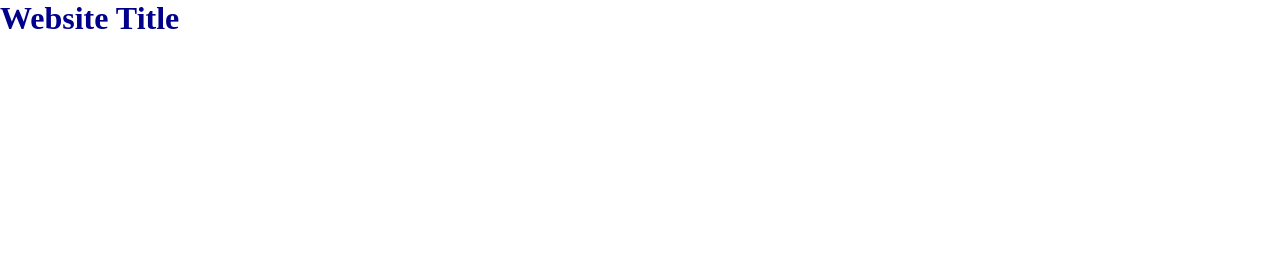
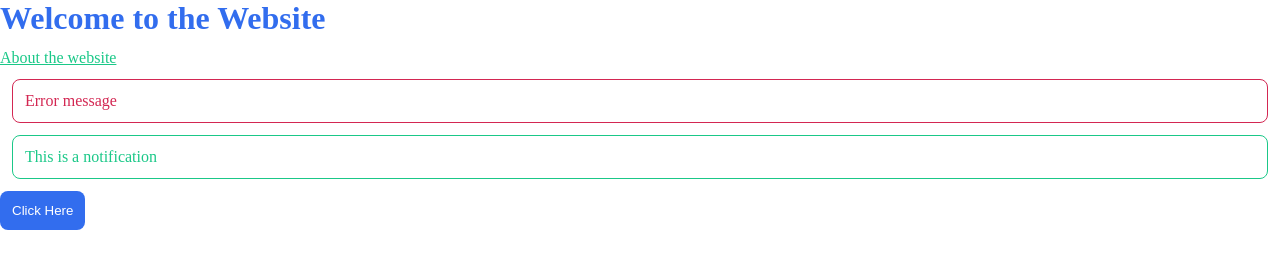
Before and after one commit to robert-laws/learning-december-2021-complete-sass-tutorial, a website: page index.html in a window 1280 px wide. Drawn offline with Linux system fonts and the light colour scheme.

Commit message:
complete variables section

```diff
--- a/index.html
+++ b/index.html
@@ -8,8 +8,10 @@
     <link rel="stylesheet" href="css/index.css" />
   </head>
   <body>
-    <header>
-      <h1>Website Title</h1>
-    </header>
+    <h1>Welcome to the Website</h1>
+    <a href="#">About the website</a>
+    <p class="error">Error message</p>
+    <p class="notification">This is a notification</p>
+    <button>Click Here</button>
   </body>
 </html>
--- a/src/sass/index.scss
+++ b/src/sass/index.scss
@@ -4,8 +4,76 @@
   padding: 0;
 }
 
+html {
+  font-size: 16px;
+}
+
 header {
-  h1 {
-    color: darkblue;
-  }
+  padding: 1rem;
 }
+
+hr {
+  border: 0;
+  border-top: 1px dotted #efefef;
+}
+
+img {
+  max-width: 100%;
+}
+
+// variables
+
+// theme colors
+$primary: #326dee;
+$secondary: #1ac888;
+$error: #d32752;
+$info: #f6c31c;
+
+// spacing
+$base-padding: 0.75rem;
+$base-margin: 0.75rem;
+
+// borders
+$base-border-thickness: 1px;
+$base-border-radius: 0.5rem;
+
+button {
+  background-color: #3299ef;
+}
+
+a {
+  color: $secondary;
+}
+
+h1 {
+  color: $primary;
+  margin-bottom: $base-margin;
+}
+
+button {
+  color: white;
+  border: 0;
+  background: $primary;
+  border-radius: $base-border-radius;
+  padding: $base-padding;
+}
+
+.error {
+  color: $error;
+  border-color: $error;
+  border-style: solid;
+  margin: $base-margin;
+  padding: $base-padding;
+  border-radius: $base-border-radius;
+  border-width: $base-border-thickness;
+}
+
+.notification {
+  color: $secondary;
+  border-color: $secondary;
+  border-style: solid;
+  margin: $base-margin;
+  padding: $base-padding;
+  border-radius: $base-border-radius;
+  border-width: $base-border-thickness;
+}
```
Also changed, not shown: css/index.css.
